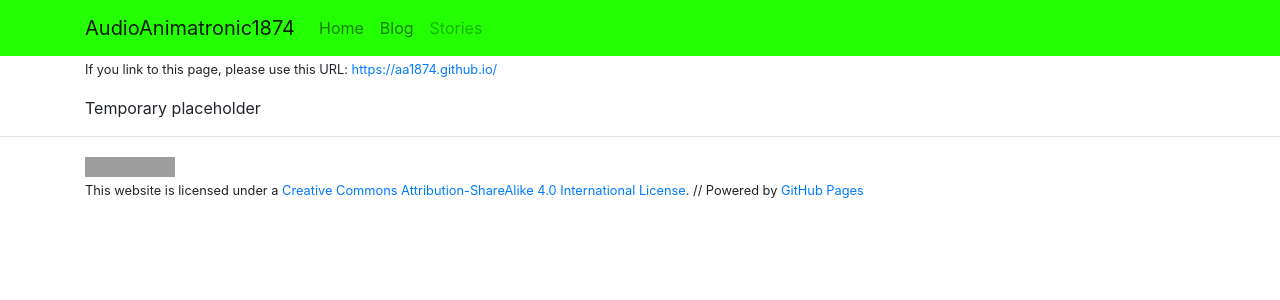
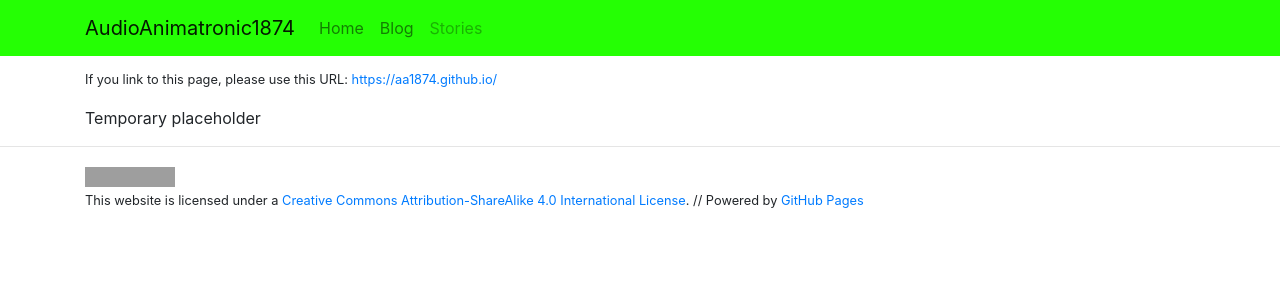
Before and after one commit to aa1874/aa1874.github.io, a Jekyll site: the page built from index.html, in a window 1280 px wide. Shown: the top 300 px of the page. Built offline with Jekyll 4.4.1, drawn with Linux system fonts in a browser that asks for light colours; nearby versions of some CDN libraries; grey boxes are pictures that could not be loaded.

Commit message:
padding top

```diff
--- a/_layouts/default.html
+++ b/_layouts/default.html
@@ -22,7 +22,7 @@
                 </div>
             </div>
         </nav>
-        <main class="container">
+        <main class="container" style="padding-top: 10px;">
             <p class="d-none d-sm-none d-md-block"><small>If you link to this page, please use this URL: <a href="{{ page.url }}">https://aa1874.github.io{{ page.url }}</a></small></p>
             {{ content }}
         </main>
```
